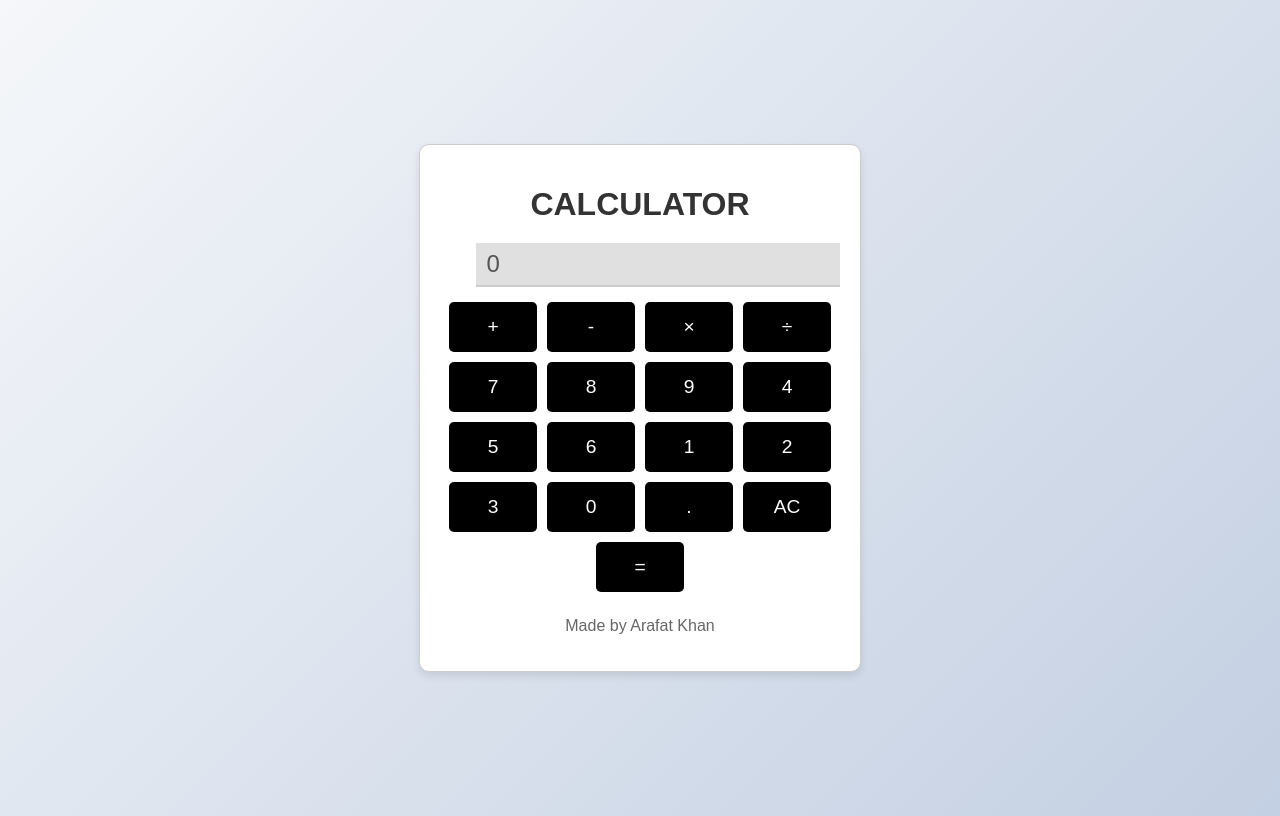
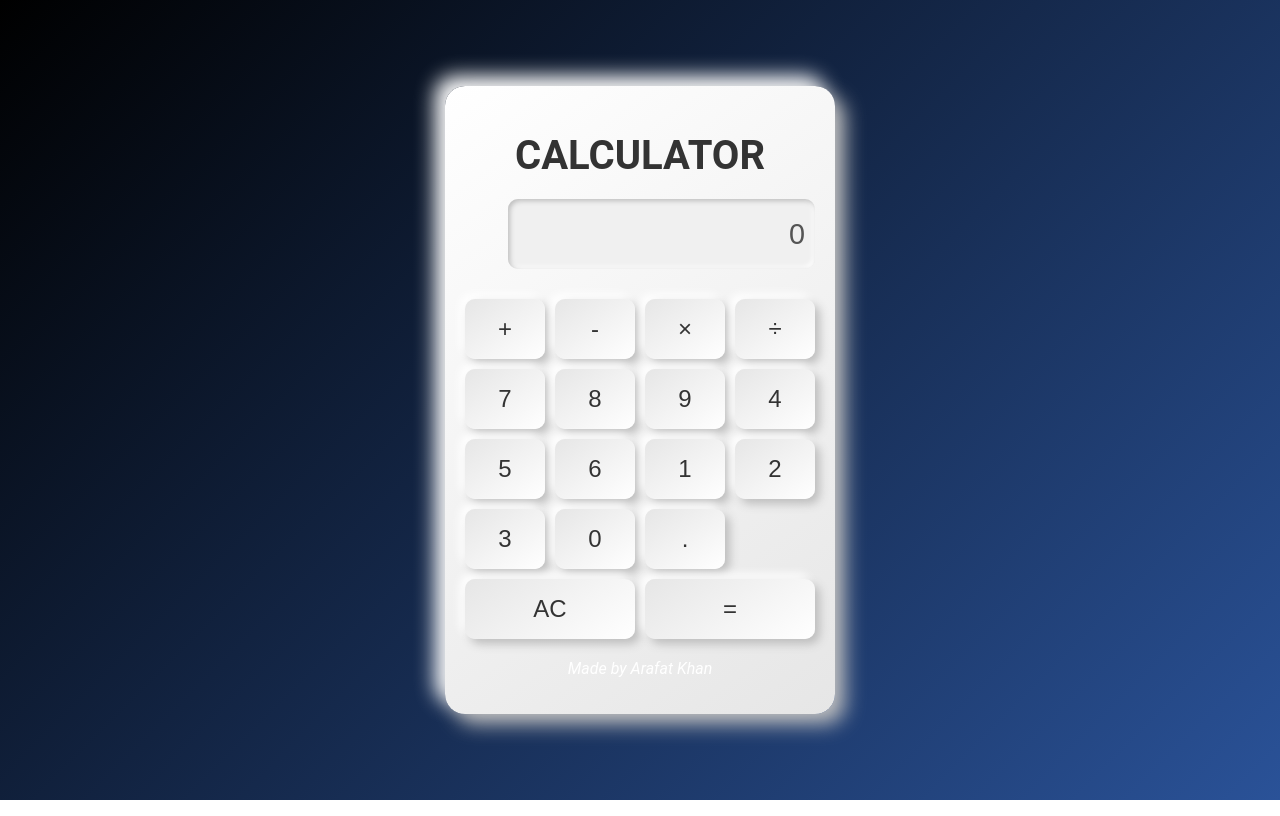
Before and after one commit to arafatkhan/calculator, a plain HTML site: page index.html in a window 1280 px wide. Drawn offline with Linux system fonts and the light colour scheme.

Commit message:
Initial commit - Add calculator project

```diff
--- a/myscript.js
+++ b/myscript.js
@@ -8,7 +8,7 @@ const calculator = {
 function inputDigit(digit) {
     const { displayValue, waitingForSecondOperand } = calculator;
 
-    if (waitingForSecondOperand === true) {
+    if (waitingForSecondOperand) {
         calculator.displayValue = digit;
         calculator.waitingForSecondOperand = false;
     } else {
@@ -39,8 +39,9 @@ function handleOperator(nextOperator) {
     } else if (operator) {
         const result = calculate(firstOperand, inputValue, operator);
 
-        if (result === Infinity || isNaN(result)) {
+        if (result === 'Error') {
             calculator.displayValue = 'Error';
+            calculator.firstOperand = null;
         } else {
             calculator.displayValue = `${parseFloat(result.toFixed(7))}`;
             calculator.firstOperand = result;
--- a/style.css
+++ b/style.css
@@ -1,104 +1,107 @@
 body {
-    font-family: Arial, sans-serif;
+    font-family: 'Roboto', sans-serif;
     display: flex;
     justify-content: center;
     align-items: center;
     height: 100vh;
-    background: linear-gradient(135deg, #f5f7fa, #c3cfe2);
+    background: linear-gradient(135deg, #000000, #2a5298);
+    margin: 0;
 }
 
 .calculator {
-    border: 1px solid #ccc;
+    border: none;
     padding: 20px;
+    border-radius: 20px;
+    background: linear-gradient(145deg, #ffffff, #e6e6e6);
+    box-shadow: 10px 10px 20px #bebebe, -10px -10px 20px #ffffff;
+    width: 350px;
+}
+
+.calculator-heading {
+    text-align: center;
+    font-size: 2.5em;
+    margin-bottom: 20px;
+    color: #333;
+    font-weight: bold;
+}
+
+.calculator-screen {
+    width: 100%;
+    height: 50px;
+    margin-bottom: 20px;
+    text-align: right;
+    padding: 10px;
+    font-size: 1.8em;
+    border: none;
     border-radius: 10px;
-    background-color: #fff;
-    box-shadow: 0 4px 8px rgba(0, 0, 0, 0.1);
+    background-color: #f0f0f0;
+    box-shadow: inset 2px 2px 5px #bebebe, inset -2px -2px 5px #ffffff;
 }
 
 .display-container {
     display: flex;
     align-items: center;
+    margin-bottom: 10px;
 }
 
 .operator-display {
-    width: 30px;
-    height: 30px;
+    width: 40px;
+    height: 40px;
     display: flex;
     justify-content: center;
     align-items: center;
     border-radius: 50%;
-    background-color: #000;
+    background-color: #ff5722;
     color: #fff;
     font-size: 1.5em;
     margin-right: 10px;
-    visibility: hidden; /* Initially hidden */
-}
-
-.calculator-screen {
-    width: 100%;
-    height: 40px;
-    margin-bottom: 10px;
-    text-align: left;
-    padding-left: 10px;
-    font-size: 1.5em;
-    border: none;
-    border-bottom: 2px solid #ccc;
-    background-color: #e0e0e0; /* Add background color */
+    visibility: hidden;
+    box-shadow: 2px 2px 5px rgba(0, 0, 0, 0.2);
 }
 
 .calculator-keys {
-    display: flex;
-    flex-wrap: wrap;
-    justify-content: center;
-    width: 100%;
-    max-width: 400px;
-    margin: 0 auto;
+    display: grid;
+    grid-template-columns: repeat(4, 1fr);
+    gap: 10px;
 }
 
 .calculator-keys button {
-    width: 22%;
-    height: 50px;
-    margin: 5px;
-    font-size: 1.2em;
+    height: 60px;
+    font-size: 1.5em;
     border: none;
-    border-radius: 5px;
-    background-color: #000;
-    color: #fff;
-    transition: background-color 0.3s;
+    border-radius: 10px;
+    background: linear-gradient(145deg, #e6e6e6, #ffffff);
+    box-shadow: 5px 5px 10px #bebebe, -5px -5px 10px #ffffff;
+    color: #333;
+    transition: all 0.3s ease;
 }
 
 .calculator-keys button:hover {
-    background-color: #333;
+    background: linear-gradient(145deg, #ffffff, #e6e6e6);
+    box-shadow: inset 5px 5px 10px #bebebe, inset -5px -5px 10px #ffffff;
 }
 
 .operator {
-    background-color: #000;
+    background: linear-gradient(145deg, #ff5722, #ff784e);
     color: #fff;
 }
 
 .equal-sign {
-    background-color: #000;
+    background: linear-gradient(145deg, #4caf50, #66bb6a);
     color: #fff;
+    grid-column: span 2;
 }
 
 .all-clear {
-    background-color: #000;
+    background: linear-gradient(145deg, #f44336, #e57373);
     color: #fff;
-}
-
-.calculator-heading {
-    text-align: left;
-    font-size: 2em;
-    margin-bottom: 20px;
-    color: #333;
-    width: 100%;
-    display: flex;
-    justify-content: center;
+    grid-column: span 2;
 }
 
 .author {
     text-align: center;
     font-size: 1em;
     margin-top: 20px;
-    color: #666;
+    color: #fff;
+    font-style: italic;
 }
```
